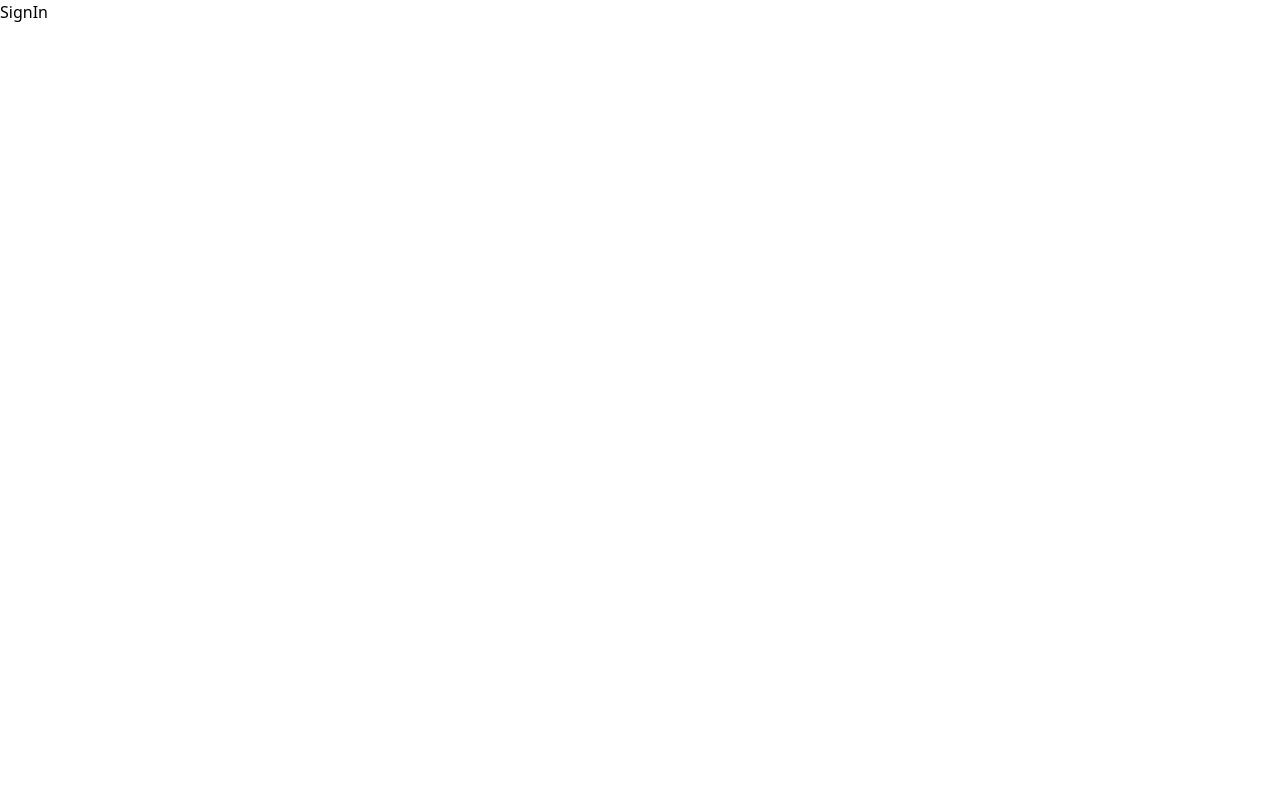
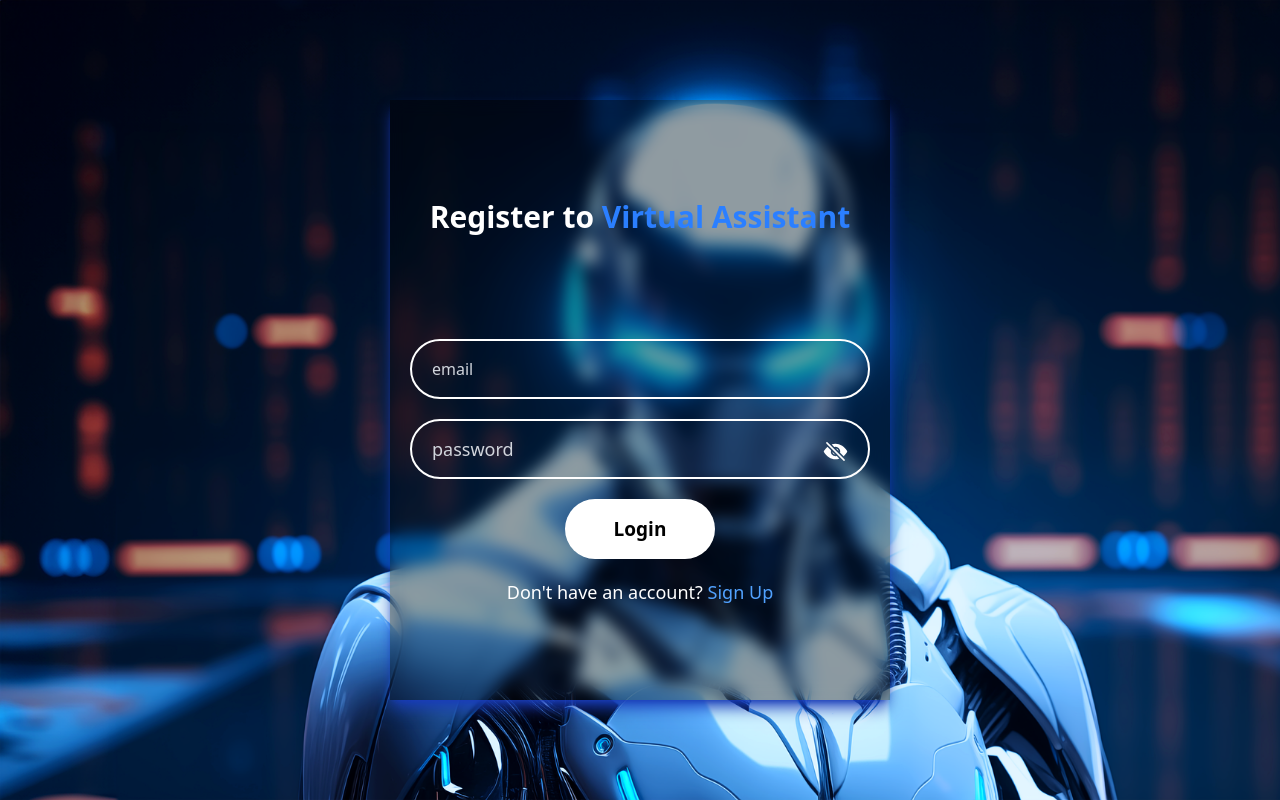
Before and after one commit to aditya-uii/AI-ChatBot, a React (Vite) app in the folder frontend/: page /signin in a window 1280 px wide. Built offline with nearby package versions, Linux system fonts and the light colour scheme.

Commit message:
Login UI and functionality added

```diff
--- a/frontend/src/pages/SignIn.jsx
+++ b/frontend/src/pages/SignIn.jsx
@@ -1,9 +1,88 @@
 import React from 'react'
+import bg from '../assets/authBg.png';
+import { IoEye } from "react-icons/io5";
+import { IoEyeOff } from "react-icons/io5";
+import { useState } from 'react';
+import { useNavigate } from 'react-router-dom';
+import axios from 'axios'
+import { useContext } from 'react';
+import { userContextData } from '../context/UserContext';
+
 
 const SignIn = () => {
+
+    const { url } = useContext(userContextData)
+
+   const[showPassword,setShowPassword] = useState(true);
+   const[email,setEmail] = useState('');
+   const[password,setPassword] = useState('');
+
+   const navigate = useNavigate();
+
+   const handleSignIn = async (e) =>{
+    e.preventDefault();
+try {
+    let response = await axios.post(`${url}/api/auth/login`,{
+        email,password
+    },{withCredentials:true})
+    console.log(response);
+
+
+    setEmail("");
+    setPassword("");
+
+} catch (error) {
+    console.log(error);
+}
+   }
+
   return (
-    <div>SignIn</div>
+    <div className='w-full h-[100vh] bg-cover flex justify-center items-center' style={{
+        backgroundImage:`url(${bg})`
+    }}>
+<form
+onSubmit={handleSignIn}
+className='w-[90%] h-[600px] max-w-[500px] bg-[#0000005e] backdrop-blur shadow-lg shadow-blue-800 flex flex-col items-center justify-center gap-[20px] px-[20px]'>
+
+<h1 className='text-white text-[30px] font-semibold mb-20'>Register to <span className='text-blue-500'>Virtual Assistant</span></h1>
+
+{/* Email of the user here  */}
+<input type="text" placeholder='email'
+required
+onChange={(e)=>{setEmail(e.target.value)}}
+value={email}
+className='w-full h-[60px] outline-none border-2 border-white bg-transparent text-white placeholder-gray-300 px-[20px] py-[10px] rounded-full'/>
+
+
+{/* password of the user here  */}
+<div className='w-full h-[60px] border-2 border-white bg-transparent text-white rounded-full text-[18px] relative'>
+
+<input type={showPassword?'text':'password'} placeholder='password'
+required
+onChange={(e)=>{setPassword(e.target.value)}}
+value={password}
+className='w-full h-full outline-none placeholder-gray-300  bg-transparent  px-[20px] py-[10px]' />
+
+{!showPassword && <IoEye className='absolute top-[18px] right-[20px] text-[white] w-[25px] h-[25px]'
+onClick={() => setShowPassword(true)}
+
+/>}
+
+
+{showPassword && <IoEyeOff className='absolute top-[18px] right-[20px] text-[white] w-[25px] h-[25px]'
+onClick={() => setShowPassword(false)}
+
+/>}
+
+</div>
+
+<button
+className='min-w-[150px] h-[60px] bg-white rounded-full text-black font-semibold  text-[19px]'>Login</button>
+
+<p onClick={()=>{navigate('/signin')}} className='text-white text-[18px] cursor-pointer'>Don't have an account? <span className='text-blue-400 '>Sign Up</span></p>
+</form>
+    </div>
   )
 }
 
-export default SignIn
+export default SignIn;
--- a/frontend/src/pages/SignUp.jsx
+++ b/frontend/src/pages/SignUp.jsx
@@ -27,6 +27,12 @@ try {
         name,email,password
     },{withCredentials:true})
     console.log(response);
+
+     // Clear inputs after success
+    setName("");
+    setEmail("");
+    setPassword("");
+
 } catch (error) {
     console.log(error);
 }
```
